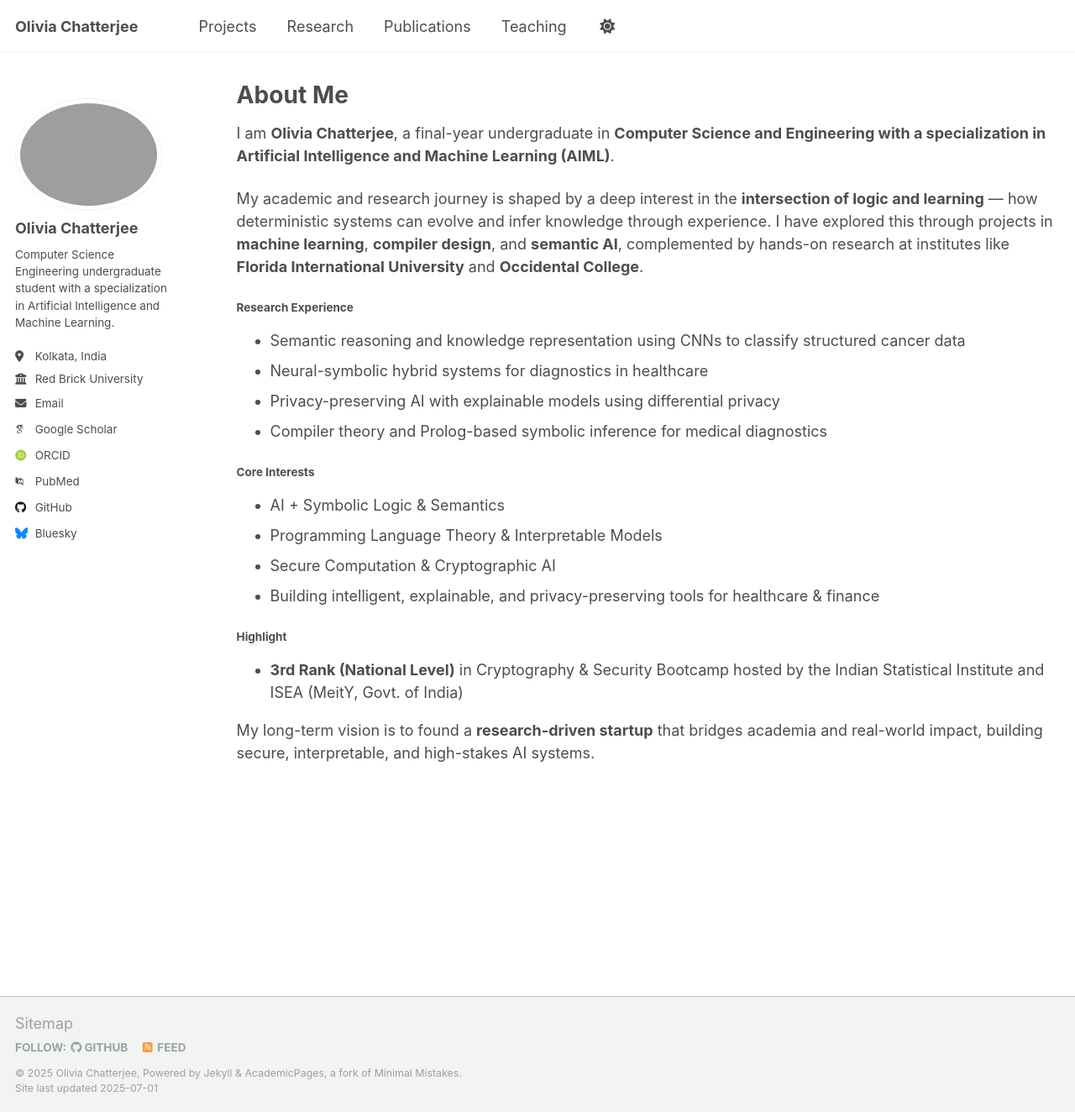
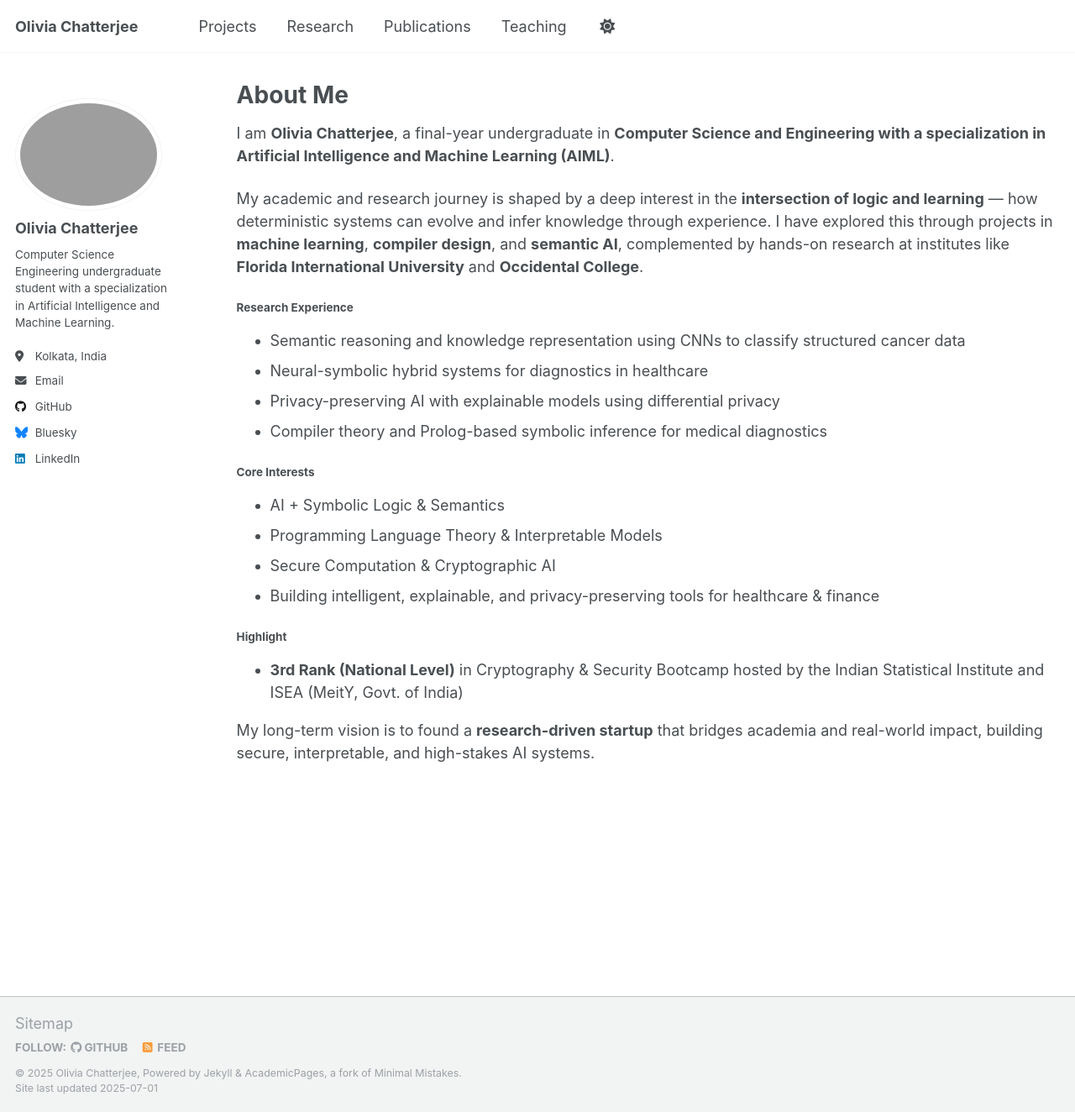
Before and after one commit to olivia-chatterjee/olivia-chatterjee.github.io, a Jekyll site: the page built from _pages/about.md, in a window 1280 px wide and 1324 px high. Shown: the whole window at 84% size. Built offline with Jekyll 4.4.1, drawn with Linux system fonts in a browser that asks for light colours; some web fonts are replaced; a script that is not in the unit is left out.

Commit message:
Update _config.yml

```diff
--- a/_config.yml
+++ b/_config.yml
@@ -27,18 +27,18 @@ author:
   pronouns         : # example: "she/her"
   bio              : "Computer Science Engineering undergraduate student with a specialization in Artificial Intelligence and Machine Learning."
   location         : "Kolkata, India"
-  employer         : "Red Brick University"
+  employer         : # "Red Brick University"
   uri              : # URL
   email            : "olivia.chatterjee@ieee.org"
 
   # Academic websites
   academia         : # URL
   arxiv            : # URL - Update with the correct link to your profile
-  googlescholar    : "https://scholar.google.com/citations?user=PS_CX0AAAAAJ"
+  googlescholar    : # "https://scholar.google.com/citations?user=PS_CX0AAAAAJ"
   impactstory      : # URL
-  orcid            : "http://orcid.org/yourorcidurl"
+  orcid            : # "http://orcid.org/yourorcidurl"
   semantic         : # URL
-  pubmed           : "https://www.ncbi.nlm.nih.gov/pubmed/?term=john+snow"
+  pubmed           : # "https://www.ncbi.nlm.nih.gov/pubmed/?term=john+snow"
   researchgate     : # URL
   scopus           : # URL
 
@@ -61,7 +61,7 @@ author:
   keybase          : # Username
   instagram        : # Username
   lastfm           : # Username
-  linkedin         : # Username
+  linkedin         : olivia-chatterjee
   mastodon         : # URL
   medium           : # URL
   pinterest        : # Username
```
